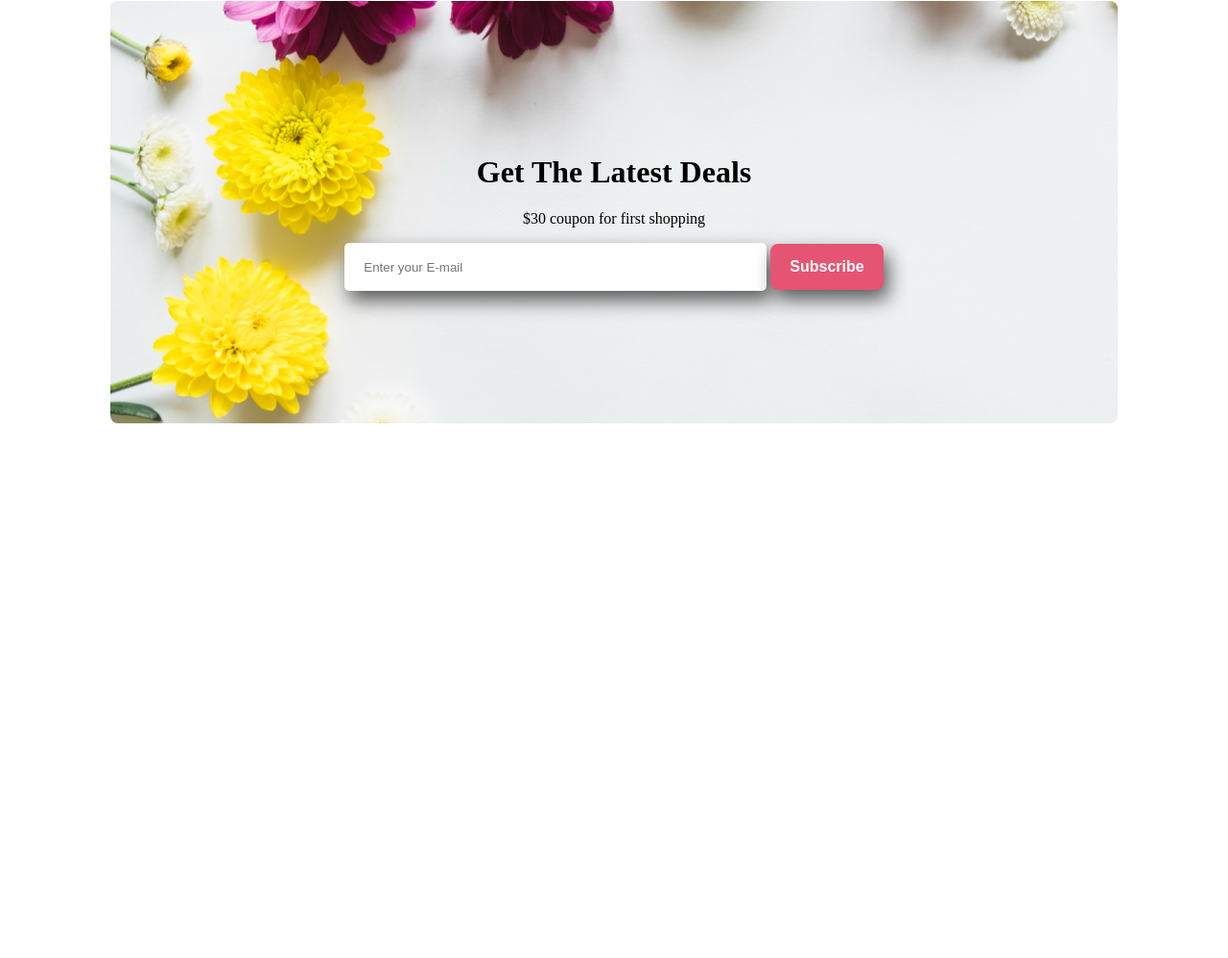
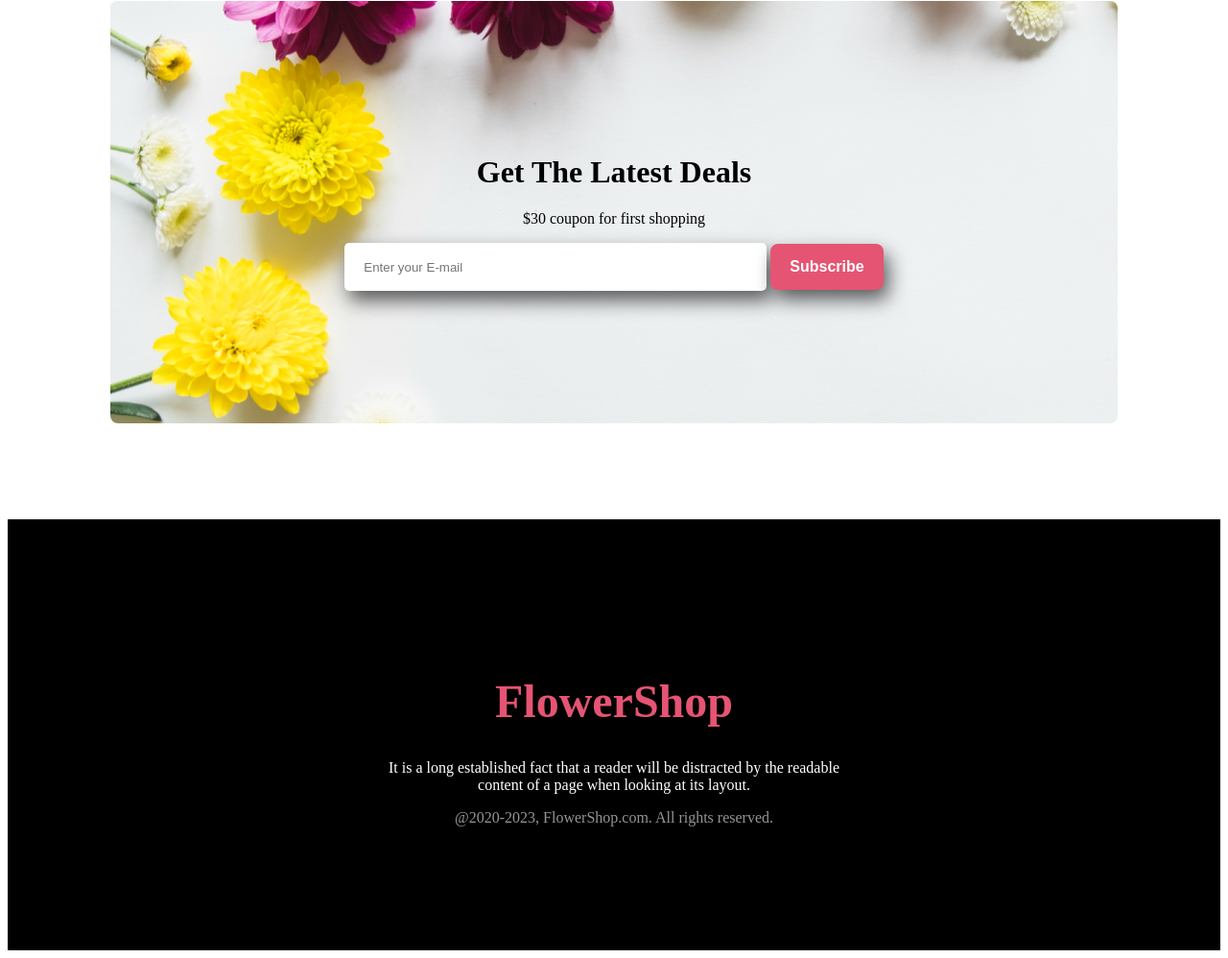
Before and after one commit to jubaer-hossen/assignment1, a plain HTML site: page index.html in a window 1280 px wide. Shown: the part 2891-3889 px from the top of the page at 96% size. Before the commit the page ends 3432 px from the top, so only its background shows below. Drawn offline with Linux system fonts and the light colour scheme.

Commit message:
added footer section

```diff
--- a/index.html
+++ b/index.html
@@ -85,13 +85,20 @@
             <div>
                 <h1>Get The Latest Deals</h1>
                 <p>$30 coupon for first shopping</p>
-                <input class="input" type="email" placeholder="Enter your E-mail"> <button class="btn-primary">Subscribe</button>
+                <input class="input" type="email" placeholder="Enter your E-mail"> <button
+                    class="btn-primary">Subscribe</button>
             </div>
         </div>
 
     </main>
     <footer>
-
+        <div>
+            <h1>FlowerShop</h1>
+            <p>It is a long established fact that a reader will be distracted by the readable content of a page when
+                looking
+                at its layout.</p>
+            <span>@2020-2023, FlowerShop.com. All rights reserved. </span>
+        </div>
     </footer>
 </body>
 
--- a/style.css
+++ b/style.css
@@ -127,9 +127,11 @@
     height: 440px;
     margin: 100px auto;
 }
+
 .latest-deals button {
     filter: drop-shadow(5px 10px 10px #000000a1);
 }
+
 .input {
     filter: drop-shadow(5px 10px 10px #000000a1);
     width: 400px;
@@ -138,3 +140,28 @@
     border: none;
     padding: 0 20px;
 }
+/* footer section  */
+footer {
+    text-align: center;
+    background-color: black;
+    color: white;
+    width: 100%;
+    height: 449px;
+    display: flex;
+    align-items: center;
+    justify-content: center;
+    margin-bottom: 0;
+
+}
+
+footer h1{
+    color: #E55473;
+    font-size: 48px;
+    font-weight: 800;
+}
+footer p{
+    width: 500px;
+}
+footer span{
+    color: rgba(255, 255, 255, 0.582);
+}
```
